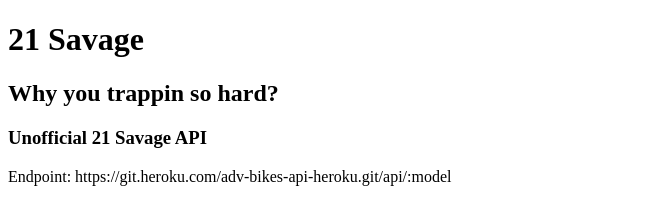
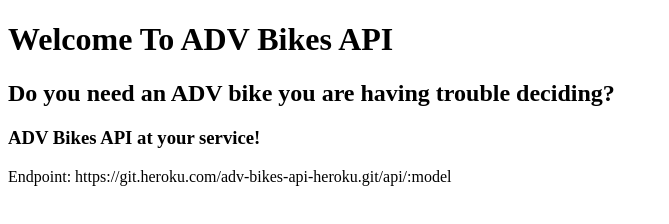
Before and after one commit to UmtHym/ADV-BIKES-API, a website: page index.html in a window 1280 px wide. Shown: the whole page, without its empty margins (0-669 px from the left). Drawn offline with Linux system fonts and the light colour scheme; files whose address does not match are found by name.

Commit message:
second commit

```diff
--- a/index.html
+++ b/index.html
@@ -2,12 +2,12 @@
 <html lang="en">
     <head>
         <meta charset="UTF-8">
-        <title>21 Savage Fans</title>
+        <title>Adv Bikes API</title>
     </head>
     <body>
-        <h1>21 Savage</h1>
-        <h2>Why you trappin so hard?</h2>
-        <h3>Unofficial 21 Savage API</h3>
+        <h1>Welcome To ADV Bikes API</h1>
+        <h2>Do you need an ADV bike you are having trouble deciding?</h2>
+        <h3>ADV Bikes API at your service! </h3>
         <span>Endpoint: https://git.heroku.com/adv-bikes-api-heroku.git/api/:model</span>
 
 
```
